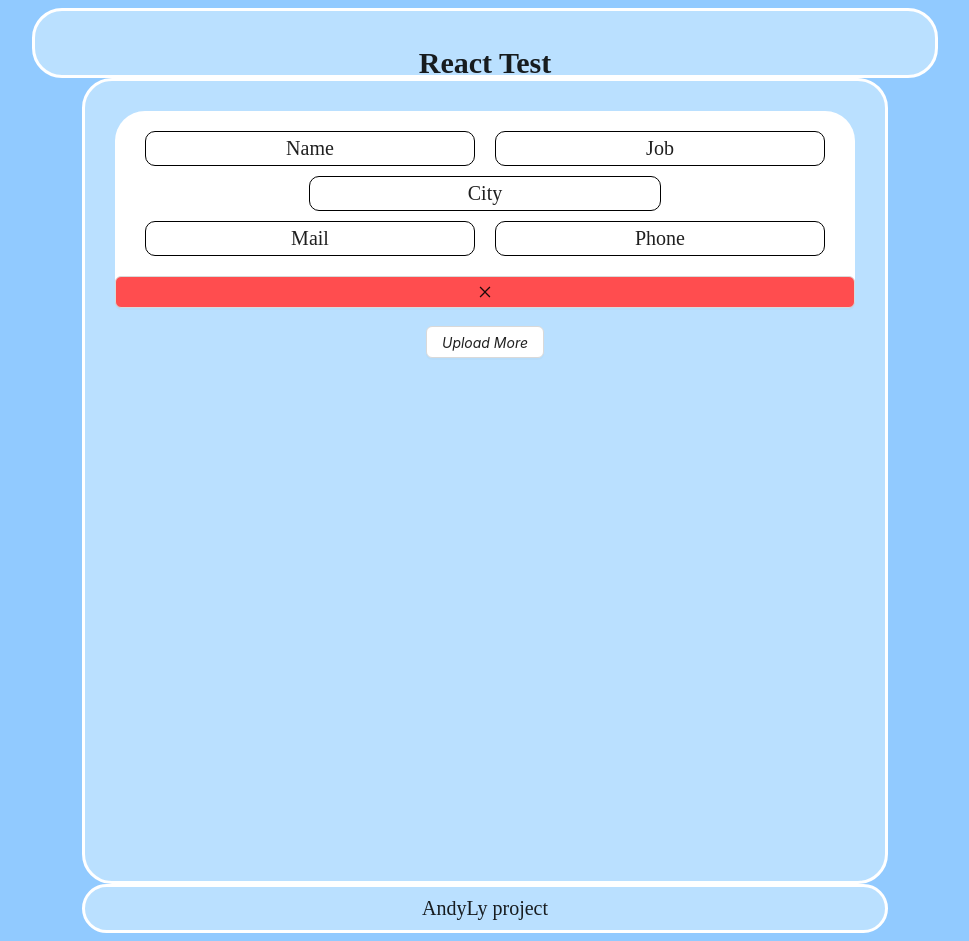
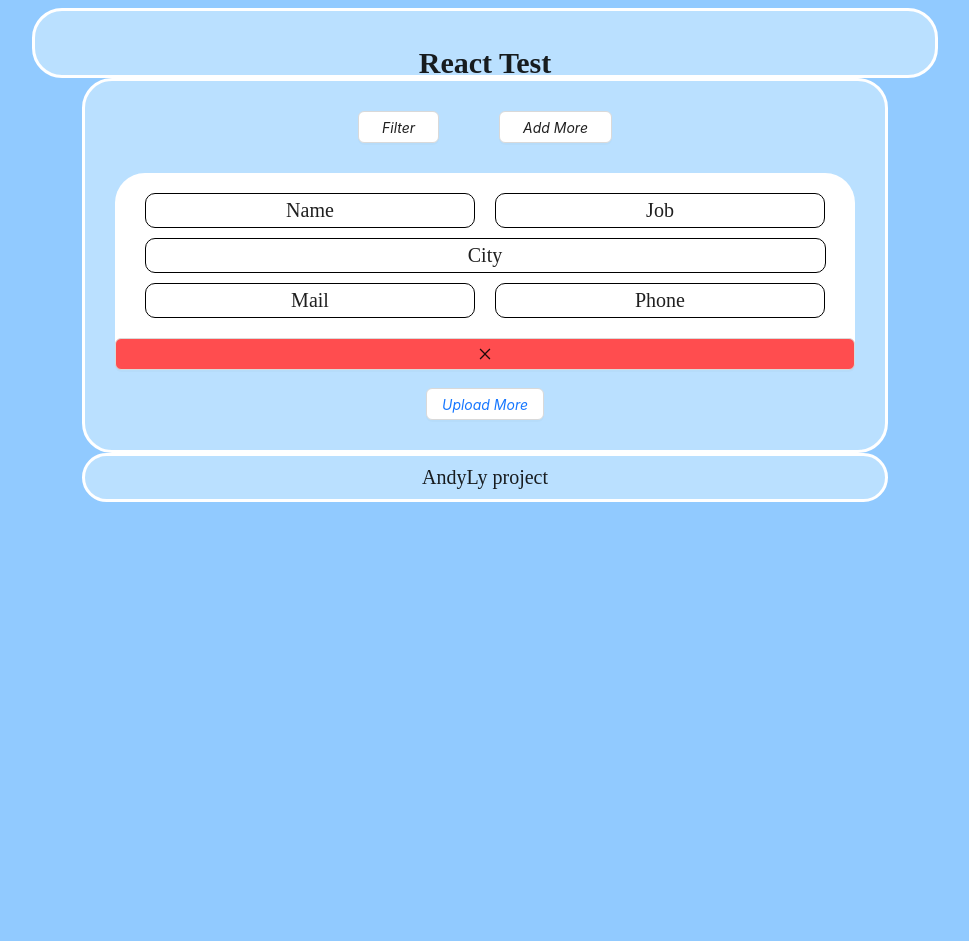
Before and after one commit to AndyLy00/intern-test, a React (Create React App) app: page / in a window 1280 px wide. Shown: the whole page, without its empty margins (155-1124 px from the left). After the commit the page ends 800 px from the top, so only its background shows below. Built offline with nearby package versions, Linux system fonts and the light colour scheme.

Commit message:
React Test Design v2

```diff
--- a/src/App.tsx
+++ b/src/App.tsx
@@ -1,17 +1,25 @@
 import React from 'react';
+import {Header} from "./components/Header";
+import {Footer} from "./components/Footer";
+import {MainPage} from "./components/MainPage";
+import {Add} from "./elements/Add";
+import {Filter} from "./elements/Filter";
 import {Route, Routes} from "react-router";
-import {MainPage} from './components/MainPage'
-import {Filter} from './components/Filter'
-import {Add} from './components/Add'
 
 function App() {
     return (
+        <>
+            <Header/>
+            <div className="container">
         <Routes>
         <Route path="/" element={<MainPage/>}>
             <Route path="filter" element={<Filter/>}/>
             <Route path="add" element={<Add/>}/>
         </Route>
         </Routes>
+            </div>
+            <Footer/>
+        </>
     );
 }
 
--- a/src/components/Add.tsx
+++ /dev/null
@@ -1,20 +0,0 @@
-import React from 'react';
-import {Button, Layout} from "antd";
-import {CloseOutlined} from "@ant-design/icons";
-
-export const Add = () => {
-    const {Content} = Layout;
-    return (
-        <>
-            <Content className="container" style={{minHeight: "100vh"}}>
-                <div className="person_block">
-                    <div style={{display: "flex"}}> <input className="person_info"> Name </input> <input className="person_info">Job</input> </div>
-                    <div> <input className="person_info" style={{margin: "10px auto"}}> City </input> </div>
-                    <div style={{display: "flex"}}> <input className="person_info"> Mail </input> <input className="person_info"> Phone </input> </div>
-                    <Button className="close_button"> <CloseOutlined /> </Button>
-                </div>
-                <Button style={{margin: "0 30px 30px", fontStyle: "italic"}}> Upload More </Button>
-            </Content>
-        </>
-    );
-};
--- a/src/components/Filter.tsx
+++ /dev/null
@@ -1,10 +0,0 @@
-import React from 'react';
-import {Input} from "antd";
-
-export const Filter = () => {
-    return (
-        <>
-            <Input>Job</Input>
-        </>
-    );
-};
--- /dev/null
+++ b/src/components/Footer.tsx
@@ -0,0 +1,9 @@
+import React from 'react';
+import {Layout} from "antd";
+
+export const Footer = () => {
+    const {Footer} = Layout;
+    return (
+        <Footer className="container footer" >AndyLy project</Footer>
+    );
+};
--- /dev/null
+++ b/src/components/Header.tsx
@@ -0,0 +1,11 @@
+import React from 'react';
+import {Button, Layout} from "antd";
+
+export const Header = () => {
+    const {Header} = Layout;
+    return (
+        <Header className="container">
+            <div style={{padding: "20px", fontSize: "30px", fontWeight: "bold"}}>React Test</div>
+        </Header>
+    );
+};
--- a/src/components/MainPage.tsx
+++ b/src/components/MainPage.tsx
@@ -1,38 +1,37 @@
 import React from 'react';
 import {Button, Layout} from "antd";
 import {CloseOutlined} from "@ant-design/icons";
-import {Outlet} from "react-router";
-import {NavLink} from "react-router-dom";
+import {NavLink, Outlet} from "react-router-dom";
 
 export const MainPage = () => {
-    const {Header, Content, Footer} = Layout;
+    const {Content} = Layout;
     return (
-        <div>
-            <Header className="container">
-                <div style={{padding: "20px", fontSize: "30px", fontWeight: "bold"}}>React Test</div>
-                <div>
-                    <Button style={{margin: "0 30px 30px", fontStyle: "italic"}}>Filter</Button>
-                    <Button style={{margin: "0 30px 30px", fontStyle: "italic"}}>Add More</Button>
-                </div>
-            </Header>
+        <Content>
+            <div>
+                <Button style={{margin: "30px 30px 0", fontStyle: "italic"}}> <NavLink to="/filter"> Filter </NavLink> </Button>
+                <Button style={{margin: "30px 30px 0", fontStyle: "italic"}}> <NavLink to="/add"> Add More </NavLink> </Button>
+            </div>
 
-            <Layout className="container" style={{display: "none"}}>
-                <main> <Outlet /> </main>
+            <Layout style={{backgroundColor: "#bae0ff"}}>
+                <main><Outlet/></main>
             </Layout>
 
-            <Content className="container" style={{minHeight: "100vh"}}>
+            <div className="person_block">
+                <div style={{display: "flex"}}>
+                    <div className="person_info"> Name</div>
+                    <div className="person_info">Job</div>
+                </div>
+                <div>
+                    <div className="person_info" style={{margin: "10px auto", width: "97%"}}> City</div>
+                </div>
+                <div style={{display: "flex"}}>
+                    <div className="person_info"> Mail</div>
+                    <div className="person_info"> Phone</div>
+                </div>
+                <Button className="close_button"> <CloseOutlined/> </Button>
+            </div>
 
-                <div className="person_block">
-                    <div style={{display: "flex"}}> <div className="person_info"> Name </div> <div className="person_info">Job</div> </div>
-                    <div> <div className="person_info" style={{margin: "10px auto"}}> City </div> </div>
-                    <div style={{display: "flex"}}> <div className="person_info"> Mail </div> <div className="person_info"> Phone </div> </div>
-                    <Button className="close_button"> <CloseOutlined /> </Button>
-                </div>
-
-                <Button style={{margin: "0 30px 30px", fontStyle: "italic"}}> Upload More </Button>
-            </Content>
-
-            <Footer className="container footer" >AndyLy project</Footer>
-        </div>
+            <Button style={{margin: "0 30px 30px", fontStyle: "italic", color: "#1677ff"}}> Upload More </Button>
+        </Content>
     );
 };
--- /dev/null
+++ b/src/elements/Add.tsx
@@ -0,0 +1,18 @@
+import React from 'react';
+import {Button, Input, Layout} from "antd";
+
+export const Add = () => {
+    const {Content} = Layout;
+    return (
+            <Content>
+                <div className="person_block" style={{backgroundColor: "#fff0f6"}}>
+                    <div style={{display: "flex"}}> <Input className="person_info"></Input> <Input className="person_info"></Input> </div>
+                    <div> <Input className="person_info" style={{margin: "10px auto"}}></Input> </div>
+                    <div style={{display: "flex"}}> <Input className="person_info"></Input> <Input className="person_info"></Input> </div>
+                    <Button className="close_button" style={{backgroundColor: "#d3adf7"}}> Add </Button>
+                </div>
+
+            </Content>
+
+    );
+};
--- /dev/null
+++ b/src/elements/Filter.tsx
@@ -0,0 +1,11 @@
+import React from 'react';
+import {Input, Button} from "antd";
+
+export const Filter = () => {
+    return (
+        <>
+        <Input style={{width: "80%", marginTop: "30px"}}></Input>
+            <Button>Go</Button>
+        </>
+    );
+};
--- a/src/index.tsx
+++ b/src/index.tsx
@@ -2,7 +2,7 @@
 import ReactDOM from 'react-dom/client';
 import './index.css';
 import App from './App';
-import { BrowserRouter } from 'react-router-dom';
+import {BrowserRouter} from "react-router-dom";
 
 
 const root = ReactDOM.createRoot(
```
Lines whose indentation alone changed are shown as unchanged.
